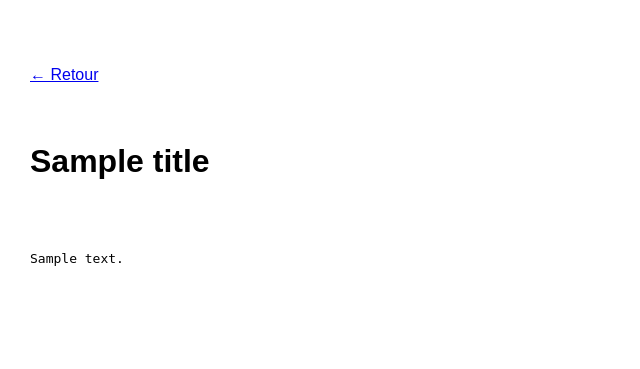
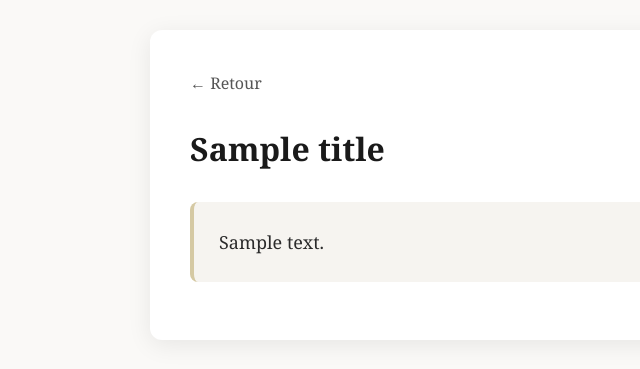
Before and after one commit to Hamza0u/Moteur-de-recherche-d-une-bibliotheque, a Django app: template moteur/templates/book_view.html in a window 1280 px wide. Shown: the top 369 px of the page, without its empty margins (0-640 px from the left). Run offline with Django 5.2, Linux system fonts and the light colour scheme; the template is opened without the code that fills it: most values are stand-ins (such as "Sample title", 1, 10 or a date in 2020).

Commit message:
plus de styyyleee

```diff
--- a/moteur/templates/book_view.html
+++ b/moteur/templates/book_view.html
@@ -3,25 +3,86 @@
 <head>
     <meta charset="UTF-8">
     <title>{{ title }}</title>
+
     <style>
+        /* --- GLOBAL PAGE STYLE --- */
         body {
-            font-family: Arial, sans-serif;
-            margin: 30px;
-            white-space: pre-wrap; /* important pour garder les retours ligne */
+            font-family: "Georgia", "Times New Roman", serif;
+            background: #faf9f7;
+            margin: 0;
+            padding: 30px;
+            color: #2b2b2b;
+            line-height: 1.7;
         }
+
+        /* container */
+        .page {
+            max-width: 900px;
+            margin: auto;
+            background: white;
+            padding: 40px;
+            border-radius: 12px;
+            box-shadow: 0 5px 25px rgba(0,0,0,0.08);
+        }
+
+        /* Back button */
         .back {
-            margin-bottom: 20px;
+            text-decoration: none;
+            color: #555;
+            font-size: 16px;
             display: inline-block;
+            margin-bottom: 25px;
+            transition: 0.2s;
+        }
+        .back:hover {
+            color: #000;
+            transform: translateX(-4px);
+        }
+
+        /* Title */
+        h1 {
+            font-size: 32px;
+            font-weight: 600;
+            margin-top: 0;
+            margin-bottom: 25px;
+            color: #1a1a1a;
+        }
+
+        /* Book content */
+        pre {
+            font-family: "Georgia", "Times New Roman", serif;
+            white-space: pre-wrap;
+            font-size: 18px;
+            background: #f6f4f0;
+            padding: 25px;
+            border-radius: 8px;
+            border-left: 4px solid #d5c9a3;
+            overflow-x: auto;
+        }
+
+        /* Responsive adaptation */
+        @media (max-width: 600px) {
+            .page {
+                padding: 20px;
+            }
+            pre {
+                font-size: 16px;
+            }
         }
     </style>
 </head>
+
 <body>
 
-<a href="/" class="back">← Retour</a>
+<div class="page">
 
-<h1>{{ title }}</h1>
+    <a href="/" class="back">← Retour</a>
 
-<pre>{{ content }}</pre>
+    <h1>{{ title }}</h1>
+
+    <pre>{{ content }}</pre>
+
+</div>
 
 </body>
 </html>
```
